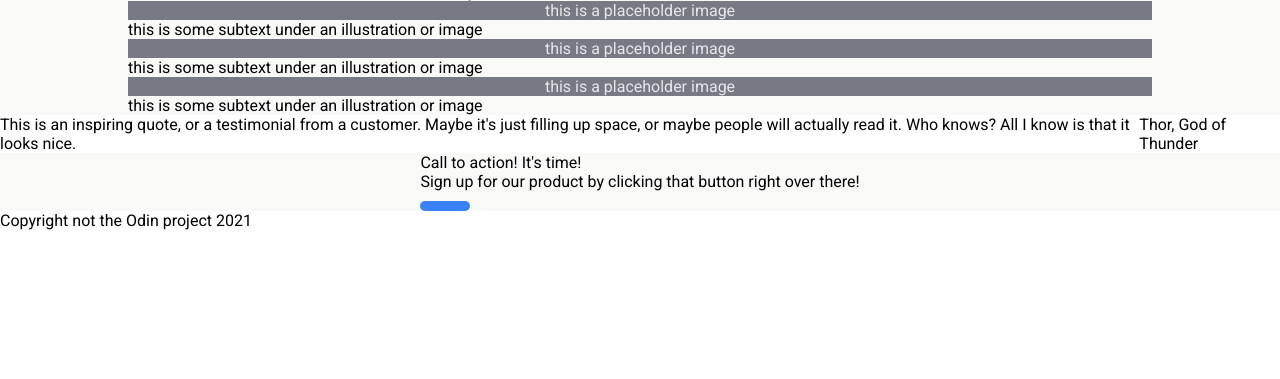
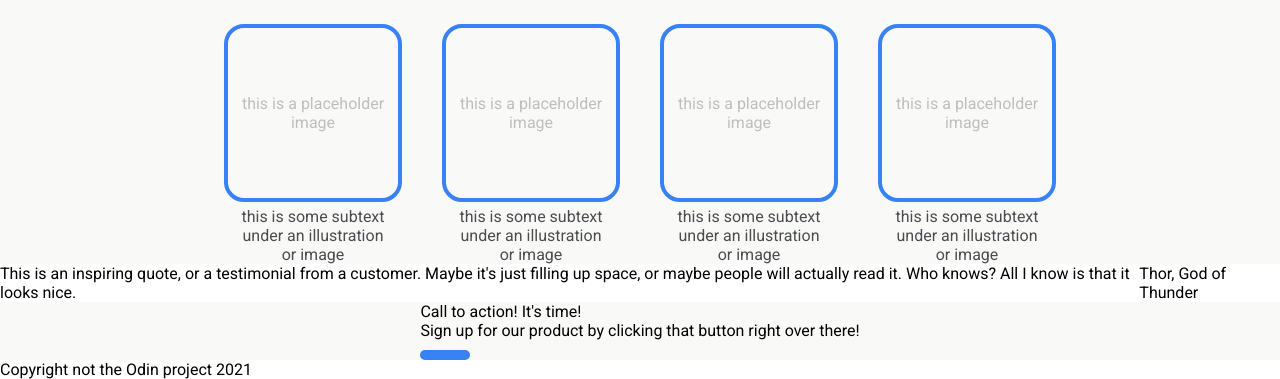
Before and after one commit to pickfr/odin-website-01, a plain HTML site: page index.html in a window 1280 px wide. Shown: the part 579-958 px from the top of the page. Before the commit the page ends 809 px from the top, so only its background shows below. Drawn offline with Linux system fonts and the light colour scheme.

Commit message:
Add "random information" section & fixes to images

```diff
--- a/index.html
+++ b/index.html
@@ -46,23 +46,40 @@
         </div>
 
         <div class="section white">
-            <div class="cap">
+            <div class="tiles cap">
                 <div class="tile-title">
                     <h2>Some random information.</h2>
                 </div>
                 <div class="tile-container">
 
-                    <div class="tile-image"><div class="image">this is a placeholder image</div></div>
-                    <div class="tile-text">this is some subtext under an illustration or image</div>
+                    <div class="tile-item">
+                        <div class="tile-image">
+                            this is a placeholder image
+                        </div>
+                        <div class="tile-text">this is some subtext under an illustration or image</div>
+                    </div>
 
-                    <div class="tile-image"><div class="image">this is a placeholder image</div></div>
-                    <div class="tile-text">this is some subtext under an illustration or image</div>
+                    <div class="tile-item">
+                        <div class="tile-image">
+                            this is a placeholder image
+                        </div>
+                        <div class="tile-text">this is some subtext under an illustration or image</div>
+                    </div>
 
-                    <div class="tile-image"><div class="image">this is a placeholder image</div></div>
-                    <div class="tile-text">this is some subtext under an illustration or image</div>
+                    <div class="tile-item">
+                        <div class="tile-image">
+                            this is a placeholder image
+                        </div>
+                        <div class="tile-text">this is some subtext under an illustration or image</div>
+                    </div>
 
-                    <div class="tile-image"><div class="image">this is a placeholder image</div></div>
-                    <div class="tile-text">this is some subtext under an illustration or image</div>
+                    <div class="tile-item">
+                        <div class="tile-image">
+                            this is a placeholder image
+                        </div>
+                        <div class="tile-text">this is some subtext under an illustration or image</div>
+                    </div>
+
 
                 </div>
 
--- a/style.css
+++ b/style.css
@@ -24,13 +24,13 @@ button{
 }
 
 .image{
-    min-width: 500px;
     background-color: #787a83;
     display: flex;
     justify-content: center;
     align-items: center;
     text-align: center;
     color:#e5e7eb;
+    width: 100%;
 }
 
 /* Background colours & section size*/
@@ -120,10 +120,16 @@ button{
 }
 
 /* Tile Section */
+.tiles{
+    display: flex;
+    flex-direction: column;
+    justify-content: center;
+}
+
 .tile-title{
     display: flex;
     justify-content: center;
-    padding: 20px 0;
+    padding: 40px 0;
 }
 
 .tile-title h2{
@@ -133,3 +139,39 @@ button{
  font-size: 36px;
  font-weight: 900;
 }
+
+.tile-container{
+    display: flex;
+    justify-content: center;
+    gap: 40px;
+}
+
+.tile-item{
+    display: flex;
+    flex-direction: column;
+    justify-content: center;
+    align-items: center;
+    text-align: center;
+    gap: 5px;
+}
+
+.tile-text{
+    max-width: 150px;
+    color: #4b4c50;
+}
+
+.tile-image{
+    max-width: 150px;
+    color: #bebebe;
+    aspect-ratio: 1;
+    border:#3882F6;
+    border-style: solid;
+    border-width: 4px;
+    border-radius: 20px;
+    display: flex;
+    justify-content: center;
+    align-items: center;
+    padding: 10px;
+}
+
+/* Quote Section */
```
